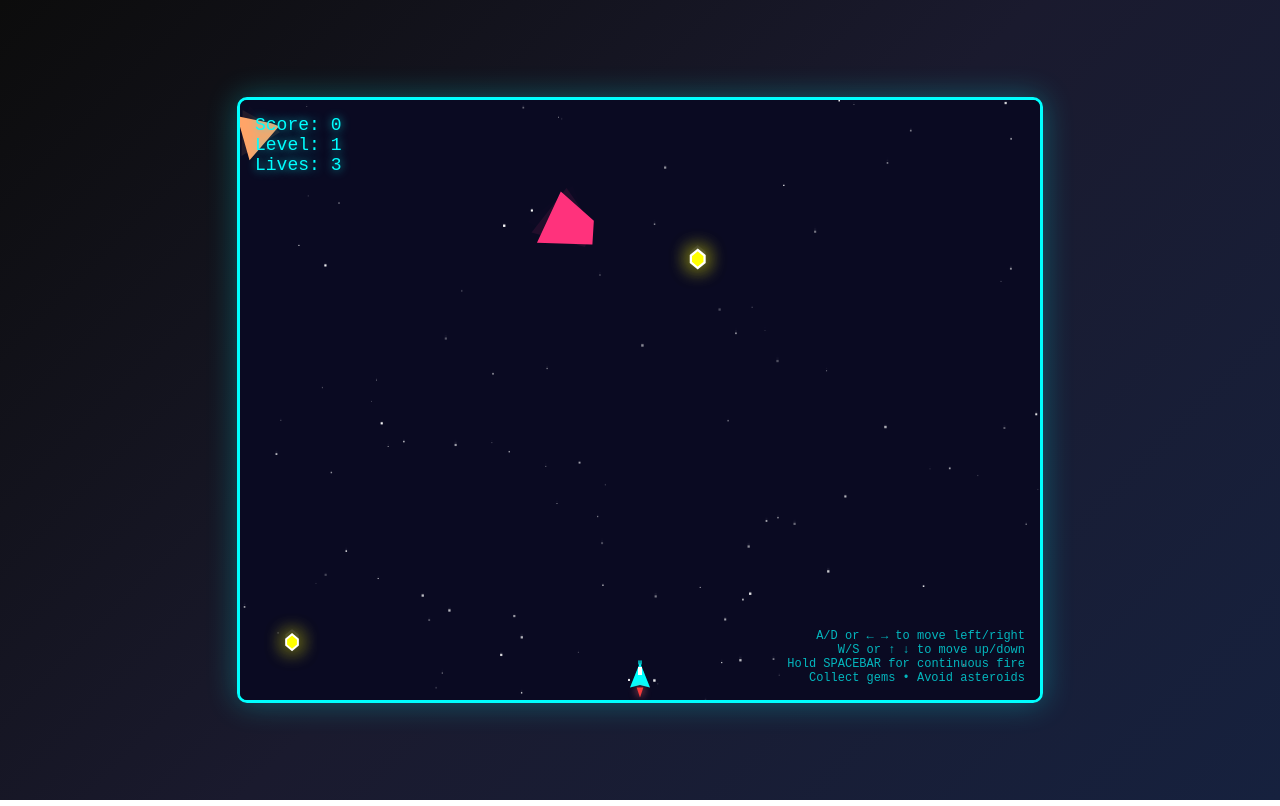
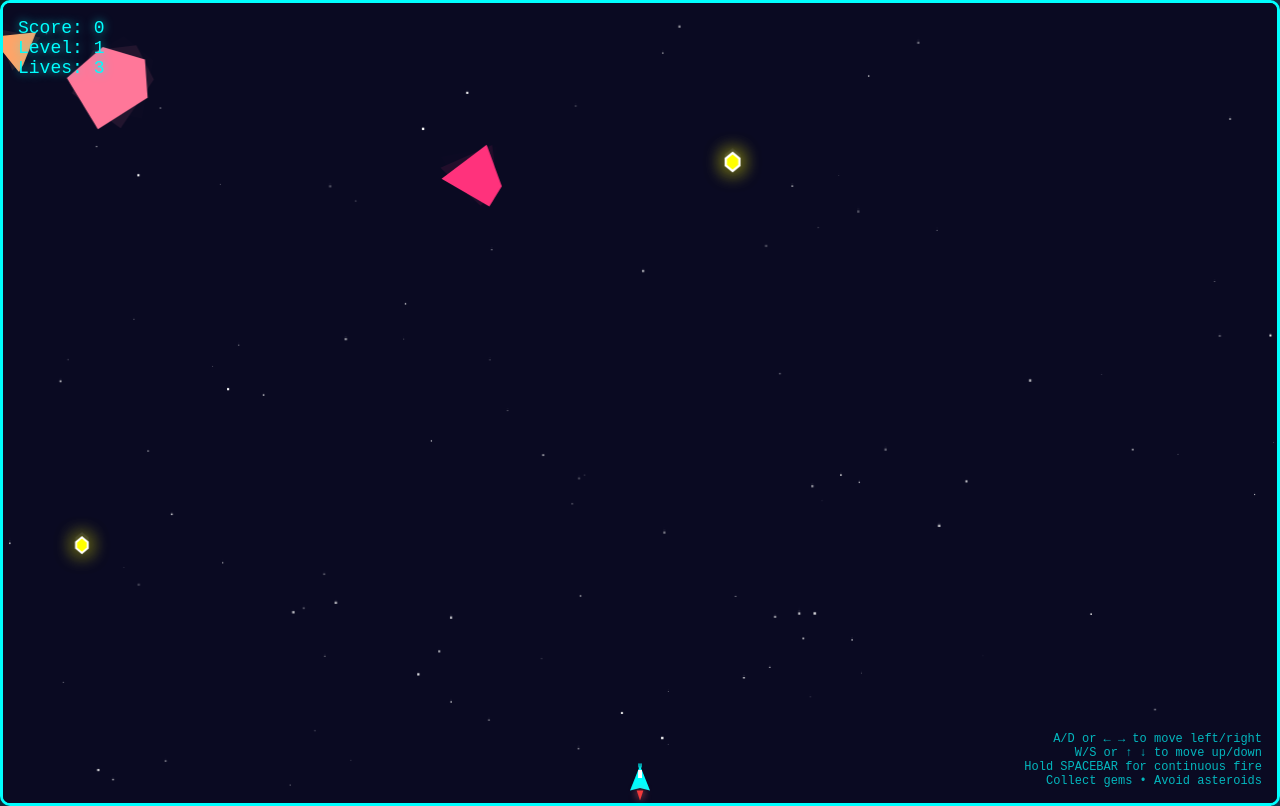
Before and after one commit to mitsosk404/mitsosk404.github.io, a plain HTML site: page asteroids.html in a window 1280 px wide. Both pictures are taken after a click on the button "Play Again". Drawn offline with Linux system fonts and the light colour scheme.

Commit message:
Update asteroids.html

```diff
--- a/asteroids.html
+++ b/asteroids.html
@@ -23,11 +23,17 @@
             border: 3px solid #00ffff;
             border-radius: 10px;
             box-shadow: 0 0 30px rgba(0, 255, 255, 0.3), inset 0 0 20px rgba(0, 255, 255, 0.1);
+            width: 100vw;
+            height: 100vh;
+            max-width: 100%;
+            max-height: 100%;
         }
 
         #gameCanvas {
             display: block;
             border-radius: 7px;
+            width: 100%;
+            height: 100%;
         }
 
         .ui {
@@ -85,7 +91,7 @@
 </head>
 <body>
     <div class="game-container">
-        <canvas id="gameCanvas" width="800" height="600"></canvas>
+        <canvas id="gameCanvas"></canvas>
 
         <div class="ui">
             <div>Score: <span id="score">0</span></div>
@@ -109,14 +115,42 @@
 
     <script>
         // =========================
+        // Global variables (declare first)
+        // =========================
+        let canvas, ctx, canvasWidth, canvasHeight;
+        let game, player, asteroids, gems, lasers;
+        let keys = {};
+        let lastShot = 0;
+
+        // =========================
+        // Canvas and dimensions
+        // =========================
+        function initCanvas() {
+            canvas = document.getElementById('gameCanvas');
+            ctx = canvas.getContext('2d');
+
+            canvasWidth = window.innerWidth;
+            canvasHeight = window.innerHeight;
+
+            resizeCanvas();
+        }
+
+        function resizeCanvas() {
+            canvasWidth = window.innerWidth;
+            canvasHeight = window.innerHeight;
+            canvas.width = canvasWidth;
+            canvas.height = canvasHeight;
+
+            // Reinitialize stars when canvas resizes (only if game exists)
+            if (game && typeof initStars === 'function') {
+                initStars();
+            }
+        }
+
+        // =========================
         // Settings (tweakables)
         // =========================
         const CONFIG = {
-            canvas: {
-                width: 800,
-                height: 600,
-                clearColor: 'rgba(10, 10, 35, 0.9)'
-            },
             game: {
                 initialScore: 0,
                 initialLevel: 1,
@@ -131,7 +165,7 @@
                 baseHeight: 25,
                 speed: 5,
                 trailMax: 10,
-                incSizeFactor: 0, // PlayerIncSize
+                incSizeFactor: 0,
                 enginePulseIncrement: 1,
                 colors: {
                     body: '#00ffff',
@@ -148,7 +182,7 @@
                 }
             },
             stars: {
-                count: 100,
+                density: 0.0001, // Stars per pixel
                 sizeMin: 0.5,
                 sizeRange: 2,
                 speedMin: 0.5,
@@ -170,12 +204,12 @@
                 sizeRange: 90,
                 sidesMin: 3,
                 sidesRange: 5,
-                horizontalOffset: 4, // (rand-0.5)*4
-                rotSpeedRange: 1, // (rand-0.5)*1
-                baseSpeedMax: 2,  // Math.random() * 2
-                levelSpeedFactor: 0.5, // + level * 0.5
-                spawnBaseProb: 0.02,
-                spawnLevelFactor: 0.005,
+                horizontalOffset: 4,
+                rotSpeedRange: 1,
+                baseSpeedMax: 2,
+                levelSpeedFactor: 0.5,
+                spawnBaseProb: 0.00002, // Per pixel width
+                spawnLevelFactor: 0.000005,
                 color: {
                     red: 255,
                     greenMaxExclusive: 166,
@@ -188,7 +222,7 @@
                 speedMin: 3,
                 speedRange: 2,
                 pulseRate: 0.15,
-                spawnProb: 0.015,
+                spawnProb: 0.000015, // Per pixel width
                 colors: {
                     fill: '#ffff00',
                     glow: '#ffff00',
@@ -211,15 +245,10 @@
         };
 
         // =========================
-        // DOM and canvas
+        // Initialize game state
         // =========================
-        const canvas = document.getElementById('gameCanvas');
-        const ctx = canvas.getContext('2d');
-
-        // =========================
-        // Game state
-        // =========================
-        let game = {
+        function initGameState() {
+            game = {
                 score: CONFIG.game.initialScore,
                 level: CONFIG.game.initialLevel,
                 lives: CONFIG.game.initialLives,
@@ -228,32 +257,30 @@
                 stars: []
             };
 
-        // =========================
-        // Player
-        // =========================
-        const player = {
+            player = {
                 width: CONFIG.player.baseWidth,
                 height: CONFIG.player.baseHeight,
-            x: CONFIG.canvas.width / 2 - CONFIG.player.baseWidth / 2,
-            y: CONFIG.canvas.height - CONFIG.player.baseHeight - CONFIG.player.baseHeight / 2,
+                x: 0,
+                y: 0,
                 speed: CONFIG.player.speed,
                 trail: [],
                 enginePulse: 0
             };
 
-        // =========================
-        // Game objects
-        // =========================
-        let asteroids = [];
-        let gems = [];
-        let lasers = [];
+            asteroids = [];
+            gems = [];
+            lasers = [];
+        }
+
+        function resetPlayerPosition() {
+            player.x = canvasWidth / 2 - player.width / 2;
+            player.y = canvasHeight - player.height - player.height / 2;
+        }
 
         // =========================
         // Input
         // =========================
-        const keys = {};
-        let lastShot = 0;
-
+        function initInput() {
             document.addEventListener('keydown', (e) => {
                 keys[e.key.toLowerCase()] = true;
                 if (e.key === ' ') {
@@ -268,6 +295,10 @@
                     keys['space'] = false;
                 }
             });
+
+            // Listen for window resize
+            window.addEventListener('resize', resizeCanvas);
+        }
 
         // =========================
         // Utility
@@ -290,11 +321,17 @@
         // Background stars
         // =========================
         function initStars() {
+            if (!game) {
+                console.error('Game not initialized yet, cannot init stars');
+                return;
+            }
+
             game.stars = [];
-            for (let i = 0; i < CONFIG.stars.count; i++) {
+            const starCount = Math.floor(canvasWidth * canvasHeight * CONFIG.stars.density);
+            for (let i = 0; i < starCount; i++) {
                 game.stars.push({
-                    x: Math.random() * CONFIG.canvas.width,
-                    y: Math.random() * CONFIG.canvas.height,
+                    x: Math.random() * canvasWidth,
+                    y: Math.random() * canvasHeight,
                     size: Math.random() * CONFIG.stars.sizeRange + CONFIG.stars.sizeMin,
                     speed: Math.random() * CONFIG.stars.speedRange + CONFIG.stars.speedMin,
                     opacity: Math.random() * CONFIG.stars.opacityRange + CONFIG.stars.opacityMin
@@ -305,9 +342,9 @@
         function updateStars() {
             for (const star of game.stars) {
                 star.y += star.speed;
-                if (star.y > CONFIG.canvas.height) {
+                if (star.y > canvasHeight) {
                     star.y = 0;
-                    star.x = Math.random() * CONFIG.canvas.width;
+                    star.x = Math.random() * canvasWidth;
                 }
             }
         }
@@ -372,7 +409,7 @@
         function createAsteroid() {
             const size = Math.random() * CONFIG.asteroid.sizeRange + CONFIG.asteroid.sizeMin;
             return {
-                x: Math.random() * (CONFIG.canvas.width - size),
+                x: Math.random() * (canvasWidth - size),
                 y: -size,
                 horizontalOffset: (Math.random() - 0.5) * CONFIG.asteroid.horizontalOffset,
                 width: size,
@@ -387,7 +424,7 @@
 
         function createGem() {
             return {
-                x: Math.random() * (CONFIG.canvas.width - CONFIG.gem.width),
+                x: Math.random() * (canvasWidth - CONFIG.gem.width),
                 y: -CONFIG.gem.height,
                 width: CONFIG.gem.width,
                 height: CONFIG.gem.height,
@@ -544,13 +581,13 @@
             if ((keys['a'] || keys['arrowleft']) && player.x > 0) {
                 player.x -= player.speed;
             }
-            if ((keys['d'] || keys['arrowright']) && player.x < CONFIG.canvas.width - player.width) {
+            if ((keys['d'] || keys['arrowright']) && player.x < canvasWidth - player.width) {
                 player.x += player.speed;
             }
             if ((keys['w'] || keys['arrowup']) && player.y > 0) {
                 player.y -= player.speed;
             }
-            if ((keys['s'] || keys['arrowdown']) && player.y < CONFIG.canvas.height - player.height) {
+            if ((keys['s'] || keys['arrowdown']) && player.y < canvasHeight - player.height) {
                 player.y += player.speed;
             }
 
@@ -577,7 +614,7 @@
                 a.x += a.horizontalOffset;
                 a.rotation += a.rotationSpeed;
 
-                if (a.y > CONFIG.canvas.height) {
+                if (a.y > canvasHeight) {
                     asteroids.splice(i, 1);
                 }
 
@@ -585,8 +622,7 @@
                     createExplosion(player.x + player.width / 2, player.y + player.height / 2, CONFIG.player.colors.engineGlow);
                     game.lives--;
 
-                    player.x = CONFIG.canvas.width / 2 - CONFIG.player.baseWidth / 2;
-                    player.y = CONFIG.canvas.height - CONFIG.player.baseHeight - CONFIG.player.baseHeight / 2;
+                    resetPlayerPosition();
                     player.width = CONFIG.player.baseWidth;
                     player.height = CONFIG.player.baseHeight;
 
@@ -598,7 +634,8 @@
                 }
             }
 
-            if (Math.random() < CONFIG.asteroid.spawnBaseProb + game.level * CONFIG.asteroid.spawnLevelFactor) {
+            const asteroidSpawnRate = CONFIG.asteroid.spawnBaseProb + game.level * CONFIG.asteroid.spawnLevelFactor;
+            if (Math.random() < asteroidSpawnRate * canvasWidth) {
                 asteroids.push(createAsteroid());
             }
         }
@@ -609,7 +646,7 @@
                 g.y += g.speed;
                 g.pulse += CONFIG.gem.pulseRate;
 
-                if (g.y > CONFIG.canvas.height) {
+                if (g.y > canvasHeight) {
                     gems.splice(i, 1);
                 }
 
@@ -627,7 +664,7 @@
                 }
             }
 
-            if (Math.random() < CONFIG.gem.spawnProb) {
+            if (Math.random() < CONFIG.gem.spawnProb * canvasWidth) {
                 gems.push(createGem());
             }
         }
@@ -668,9 +705,12 @@
             document.getElementById('level').textContent = game.level;
             document.getElementById('lives').textContent = game.lives;
 
+            const gameOverElement = document.getElementById('gameOver');
             if (game.gameOver) {
                 document.getElementById('finalScore').textContent = game.score;
-                document.getElementById('gameOver').style.display = 'block';
+                gameOverElement.style.display = 'block';
+            } else {
+                gameOverElement.style.display = 'none';
             }
         }
 
@@ -679,8 +719,8 @@
         // =========================
         function gameLoop() {
             if (!game.gameOver) {
-                ctx.fillStyle = CONFIG.canvas.clearColor;
-                ctx.fillRect(0, 0, CONFIG.canvas.width, CONFIG.canvas.height);
+                ctx.fillStyle = 'rgba(10, 10, 35, 0.9)';
+                ctx.fillRect(0, 0, canvasWidth, canvasHeight);
 
                 updateStars();
                 updatePlayer();
@@ -713,8 +753,7 @@
             game.gameOver = false;
             game.particles = [];
 
-            player.x = CONFIG.canvas.width / 2 - CONFIG.player.baseWidth / 2;
-            player.y = CONFIG.canvas.height - CONFIG.player.baseHeight - CONFIG.player.baseHeight / 2;
+            resetPlayerPosition();
             player.width = CONFIG.player.baseWidth;
             player.height = CONFIG.player.baseHeight;
 
@@ -722,6 +761,7 @@
             player.enginePulse = 0;
 
             asteroids = [];
+            gems = [];
             lasers = [];
 
             document.getElementById('gameOver').style.display = 'none';
@@ -732,8 +772,39 @@
         // =========================
         // Init
         // =========================
+        function initGame() {
+            console.log('Initializing game...');
+
+            // Initialize canvas first
+            initCanvas();
+
+            // Initialize game state
+            initGameState();
+
+            // Initialize input handlers
+            initInput();
+
+            // Set up player position
+            resetPlayerPosition();
+
+            // Initialize stars
             initStars();
+
+            // Show initial UI state (game over screen)
+            console.log('Game over state:', game.gameOver);
+            updateUI();
+
+            // Start game loop
             gameLoop();
+
+            console.log('Game initialized');
+        }
+
+        // Wait for DOM to be fully loaded
+        document.addEventListener('DOMContentLoaded', function() {
+            console.log('DOM loaded, starting game initialization...');
+            initGame();
+        });
     </script>
 </body>
 </html>
```
Lines whose indentation alone changed are shown as unchanged.
